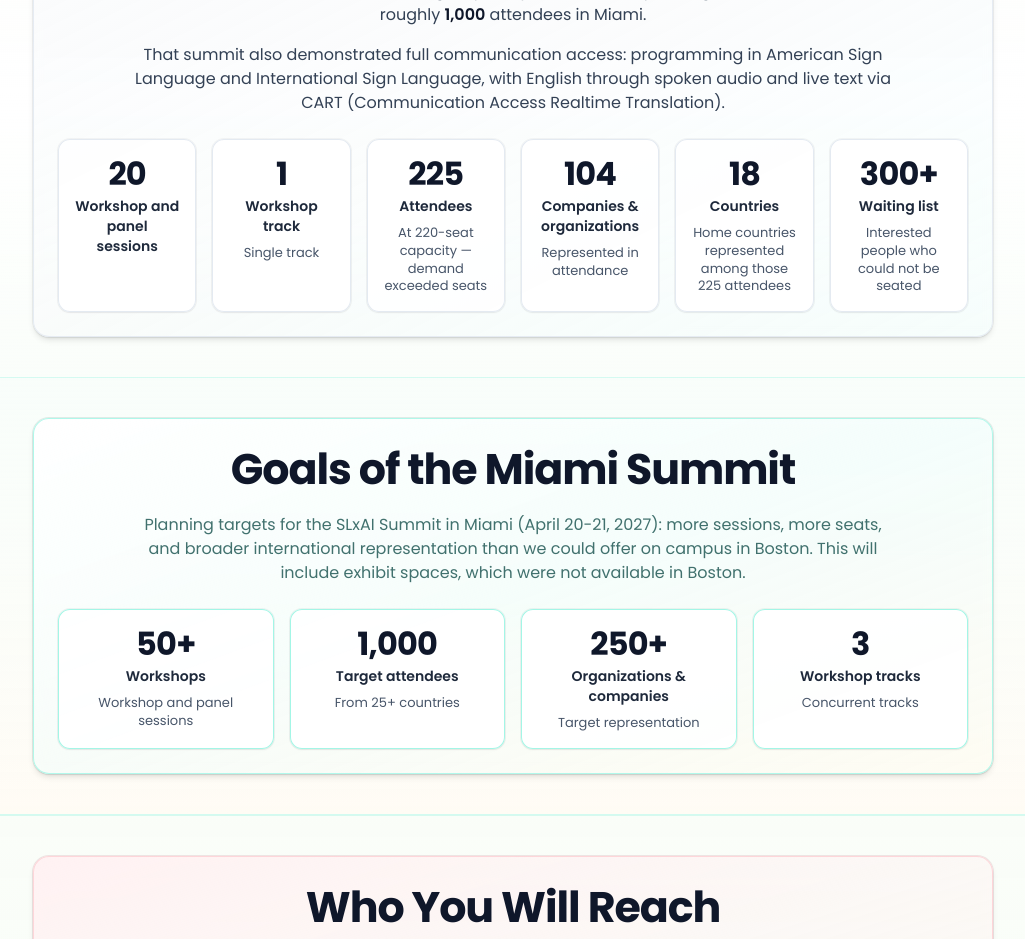
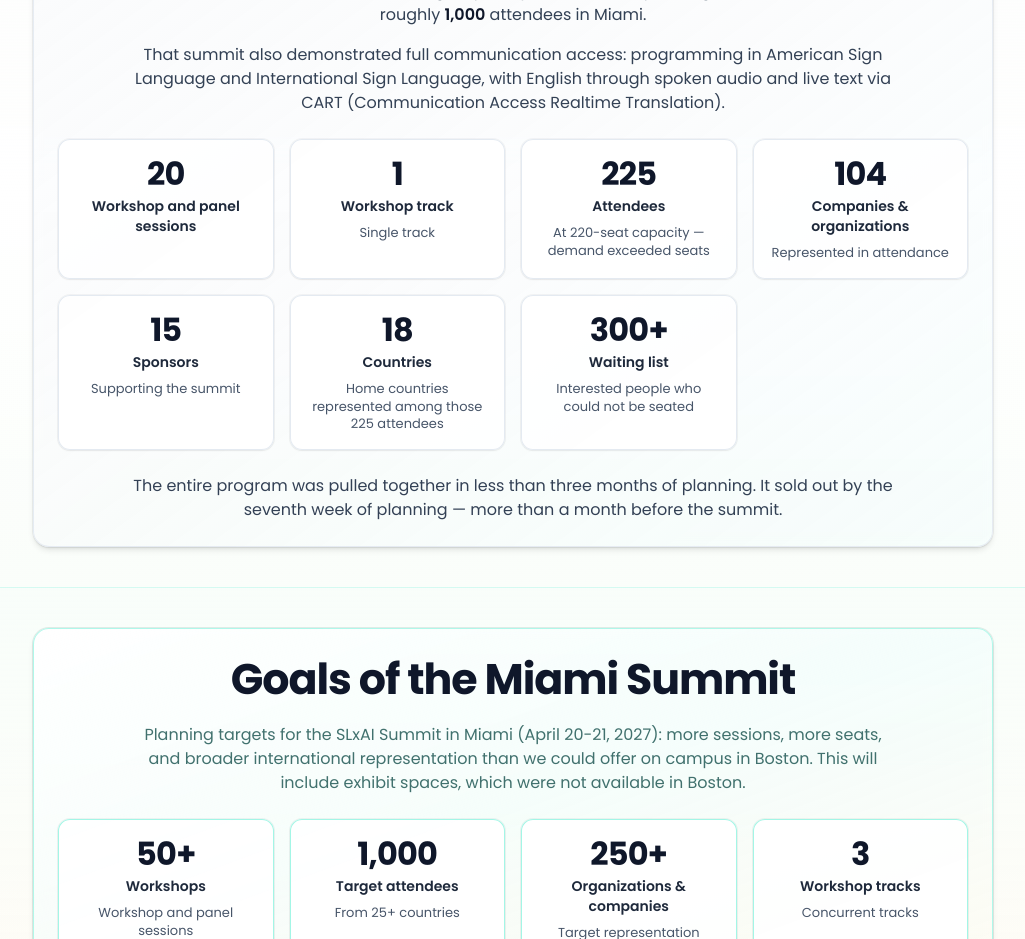
Before and after one commit to tldougherty-dev/slxai2, a React (Vite) app: page /summit2027 in a window 1280 px wide. Shown: the part 5380-6319 px from the top of the page, without its empty margins (127-1152 px from the left). Built offline with nearby package versions, Linux system fonts and the light colour scheme; no server answers.

Commit message:
Summit 2027 sponsorship: 15 Boston sponsors, planning timeline note
Made-with: Cursor

```diff
--- a/src/components/summit2027/Sponsorship2027Page.tsx
+++ b/src/components/summit2027/Sponsorship2027Page.tsx
@@ -4,6 +4,7 @@ import {
   ADD_ON_OPPORTUNITIES,
   AUDIENCE_CATEGORIES,
   BU_SUMMIT_ACCESS_PROOF,
+  BU_SUMMIT_PLANNING_NOTE,
   BU_SUMMIT_SUCCESS_STATS,
   CONTACT_EMAIL,
   MIAMI_SUMMIT_GOALS_STATS,
@@ -574,7 +575,7 @@ export function Sponsorship2027Page() {
             <p className="mx-auto mt-4 max-w-3xl text-center text-sm leading-relaxed text-slate-700 sm:text-base">
               {BU_SUMMIT_ACCESS_PROOF}
             </p>
-            <ul className="mt-6 grid gap-3 sm:grid-cols-2 lg:grid-cols-3 xl:grid-cols-6 sm:gap-4">
+            <ul className="mt-6 grid gap-3 sm:grid-cols-2 md:grid-cols-3 lg:grid-cols-4 sm:gap-4">
               {BU_SUMMIT_SUCCESS_STATS.map((row) => (
                 <li
                   key={row.label}
@@ -590,6 +591,9 @@ export function Sponsorship2027Page() {
                 </li>
               ))}
             </ul>
+            <p className="mx-auto mt-6 max-w-3xl text-center text-sm leading-relaxed text-slate-700 sm:text-base">
+              {BU_SUMMIT_PLANNING_NOTE}
+            </p>
           </div>
         </div>
       </section>
--- a/src/components/summit2027/summit2027SponsorshipData.ts
+++ b/src/components/summit2027/summit2027SponsorshipData.ts
@@ -58,6 +58,7 @@ export const BU_SUMMIT_SUCCESS_STATS: readonly {
     label: 'Companies & organizations',
     detail: 'Represented in attendance',
   },
+  { value: '15', label: 'Sponsors', detail: 'Supporting the summit' },
   {
     value: '18',
     label: 'Countries',
@@ -89,6 +90,10 @@ export const MIAMI_SUMMIT_GOALS_STATS: readonly {
   },
   { value: '3', label: 'Workshop tracks', detail: 'Concurrent tracks' },
 ];
+
+/** Boston summit timeline — short planning window and early sell-out */
+export const BU_SUMMIT_PLANNING_NOTE =
+  'The entire program was pulled together in less than three months of planning. It sold out by the seventh week of planning — more than a month before the summit.';
 
 /** Communication access delivered at the Boston summit — proof SLxAI runs inclusive programming at scale */
 export const BU_SUMMIT_ACCESS_PROOF =
```
